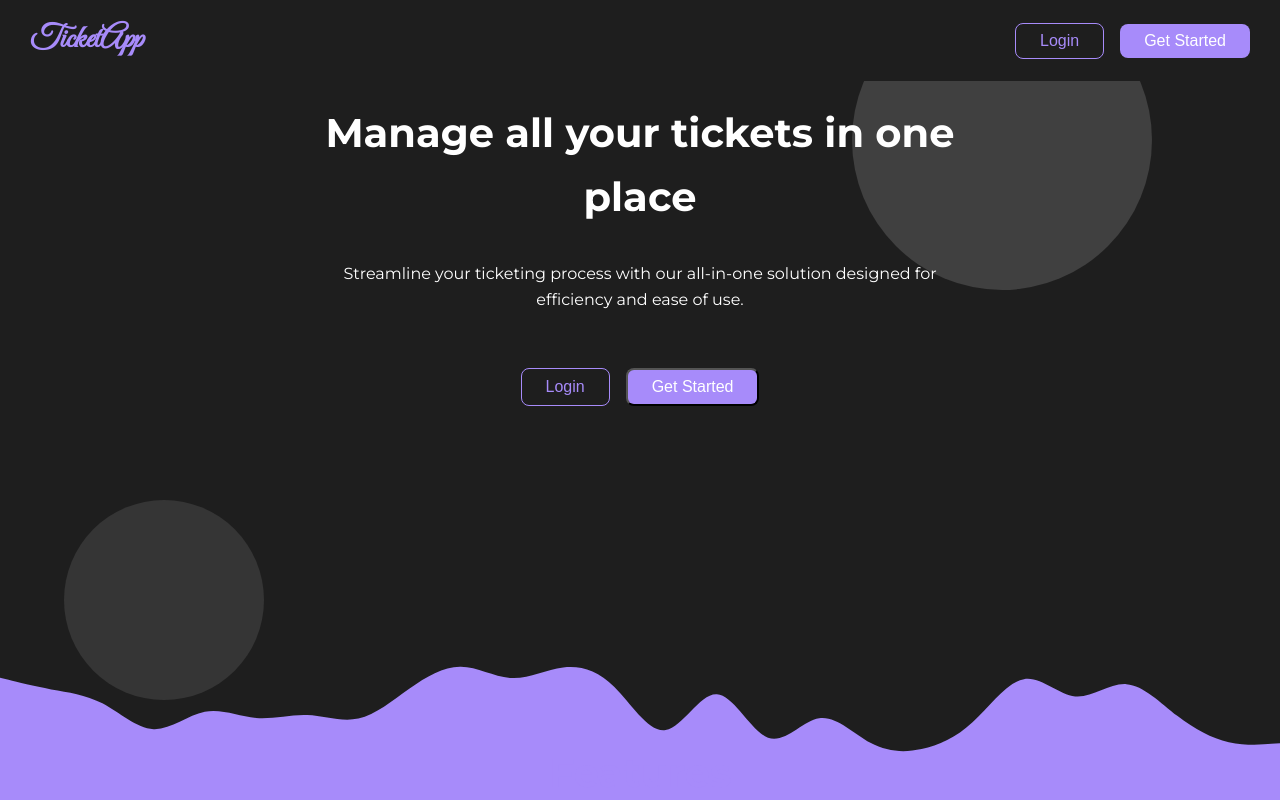
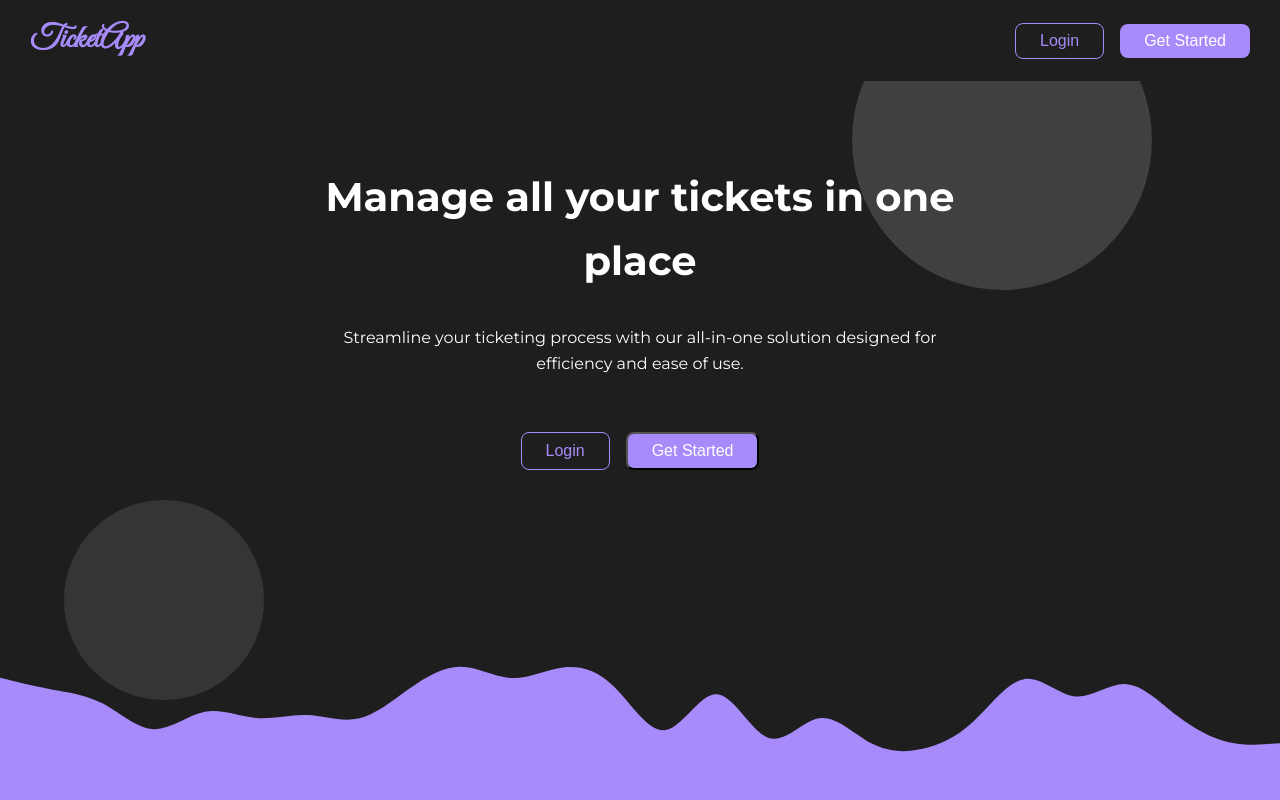
Before and after one commit to sagittaerys/hng-vue, a Vue app: page / in a window 1280 px wide. Shown: the top 800 px of the page. Built offline with nearby package versions, Linux system fonts and the light colour scheme.

Commit message:
Update main.css

```diff
--- a/src/assets/main.css
+++ b/src/assets/main.css
@@ -30,7 +30,8 @@ body {
 }
 
 .hero-section {
-  margin: 10rem 0;
+
+  padding-top: 4rem
   /* border: #8b5cf6 1px solid ; */
 }
 
```
